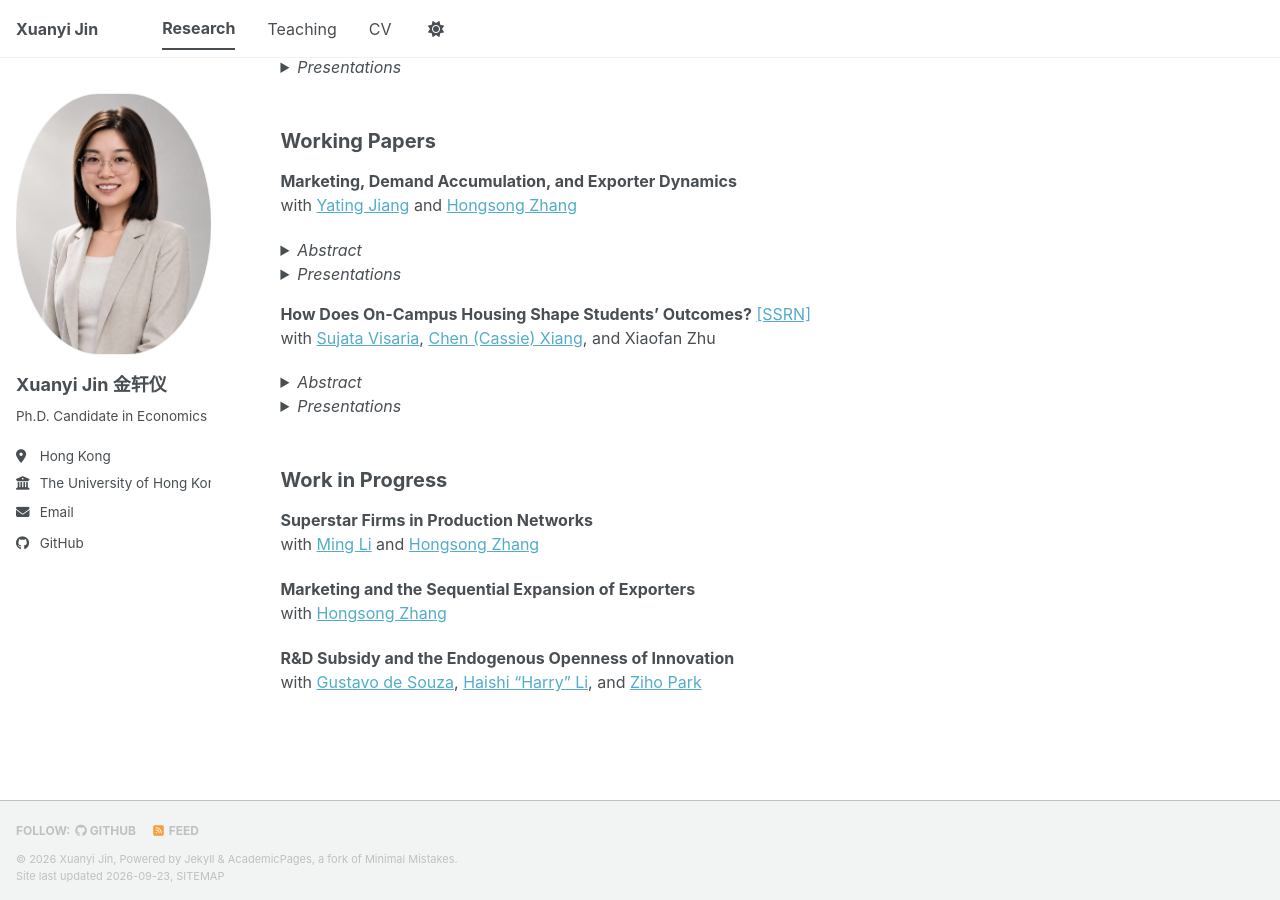
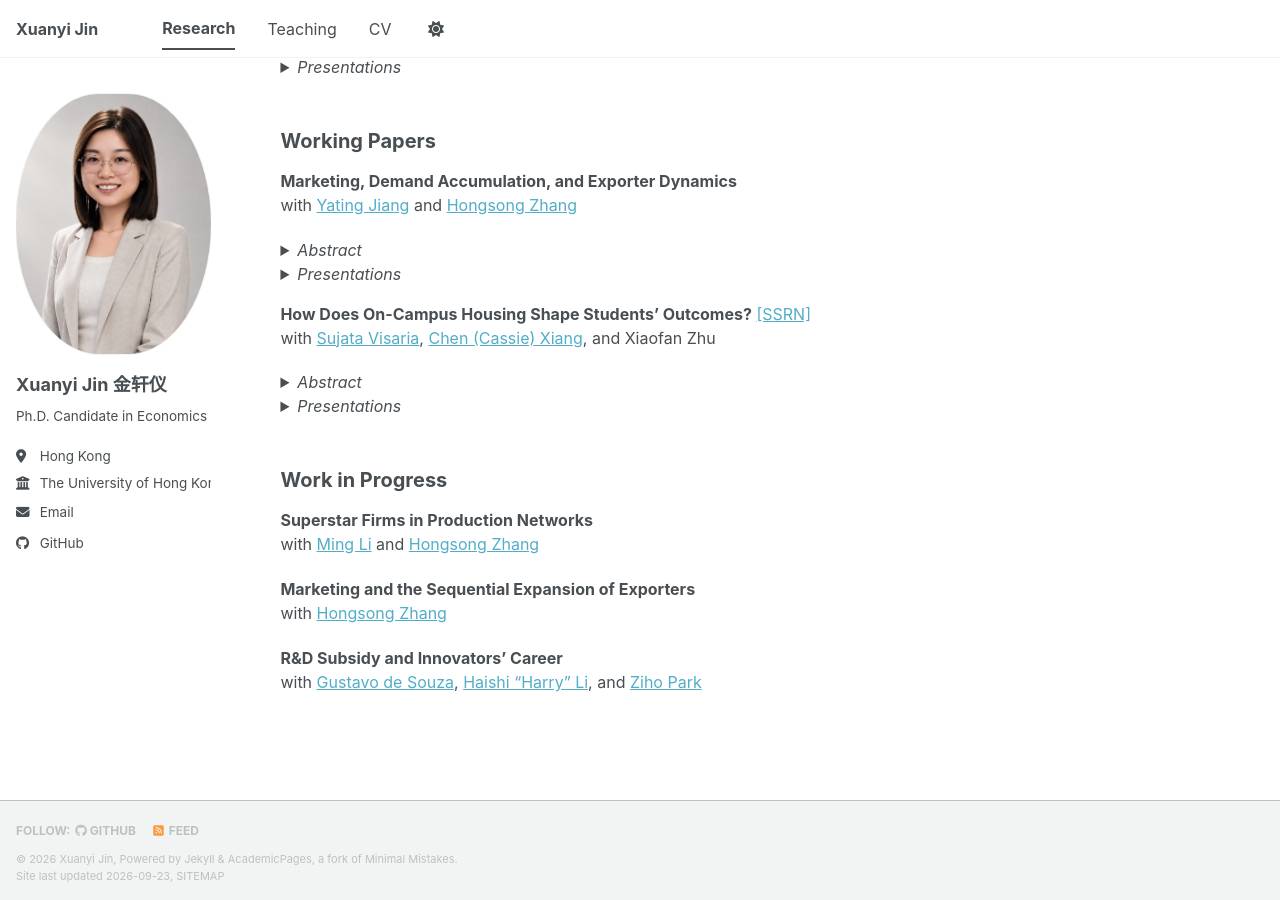
Before and after one commit to xuanyi-jin/xuanyi-jin.github.io, a Jekyll site: the page built from _pages/research.md, in a window 1280 px wide and 900 px high, scrolled down 168 px. Built offline with Jekyll 4.4.1, drawn with Linux system fonts in a browser that asks for light colours; a style sheet for code colours, icons or effects is not loaded.

Commit message:
Rename R&D subsidy project title
Co-Authored-By: Claude Fable 5 <noreply@anthropic.com>

```diff
--- a/_pages/research.md
+++ b/_pages/research.md
@@ -62,5 +62,5 @@ with [Ming Li](https://sites.google.com/view/mingli1) and [Hongsong Zhang](https
 **Marketing and the Sequential Expansion of Exporters**
 with [Hongsong Zhang](https://hongsongzhang.weebly.com/)
 
-**R&D Subsidy and the Endogenous Openness of Innovation**
+**R&D Subsidy and Innovators' Career**
 with [Gustavo de Souza](https://gustavodesouza.net), [Haishi "Harry" Li](https://sites.google.com/view/haishi-harry-li), and [Ziho Park](https://sites.google.com/view/zihopark)
```
